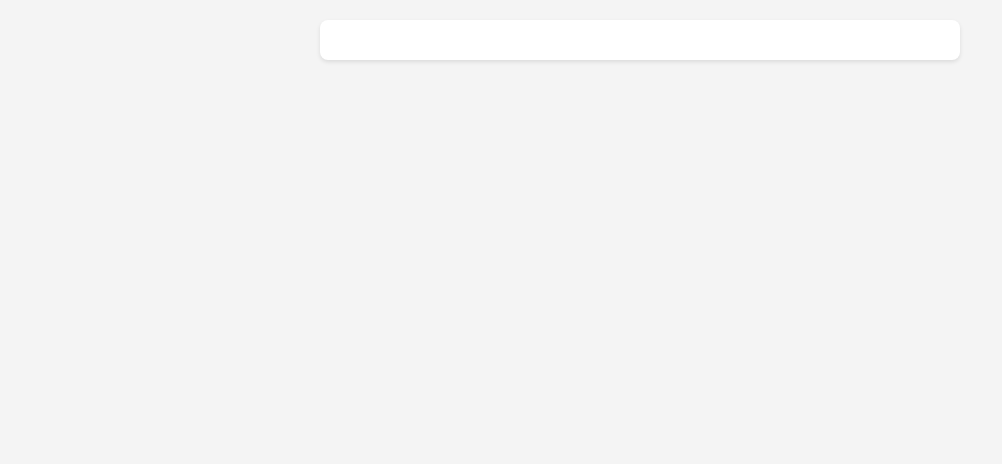
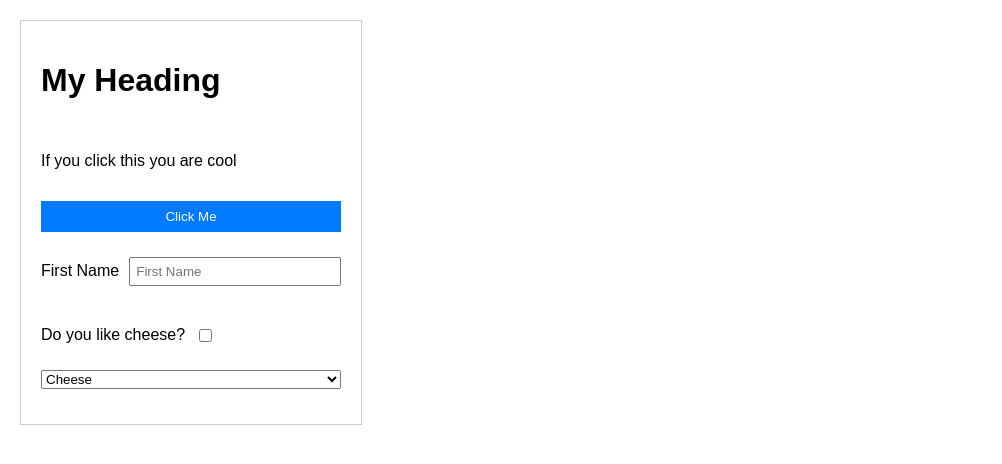
Before and after one commit to gordongrahamtesting/automationplayground, a website with bundled scripts: page webapp/index.html in a window 1280 px wide. Shown: the whole page, without its empty margins (0-1002 px from the left). Built offline with nearby package versions, Linux system fonts and the light colour scheme.

Commit message:
add more elements as I learn typescript

```diff
--- a/webapp/index.html
+++ b/webapp/index.html
@@ -6,7 +6,25 @@
 </head>
 <body>
     <div id="app" data-testid="app-container">
+        <h1 data-testid="main-heading">My Heading</h1>
+        <p data-testid="sample-paragraph">If you click this you are cool</p>
+        <button data-testid="click-button">Click Me</button>
+        <div class="input-container"> <label data-testid="firstName-label">First Name</label>
+            <input data-testid="text-input" type="text" placeholder="First Name">
         </div>
+        <div data-testid="display-area"></div>
+        <div class="checkbox-container">
+            <label data-testid="question-label">Do you like cheese?</label>
+            <input data-testid="show-message-checkbox" type="checkbox" />
+            <label for="show-message-checkbox" data-testid="show-message-label">Show Message?</label>
+        </div>
+        <div data-testid="conditional-message">Check you out (pun intended)</div>
+        <select data-testid="option-select">
+            <option value="Cheese">Cheese</option>
+            <option value="Bacon">Bacon</option>
+        </select>
+        <div data-testid="selected-option-display"></div>
+    </div>
     <script src="./dist/bundle.js"></script>
 </body>
 </html>
--- a/webapp/src/index.ts
+++ b/webapp/src/index.ts
@@ -10,49 +10,88 @@ const checkbox = document.querySelector(`[data-testid="${testIds.showMessageChec
 const message = document.querySelector(`[data-testid="${testIds.conditionalMessage}"]`) as HTMLElement | null;
 const select = document.querySelector(`[data-testid="${testIds.optionSelect}"]`) as HTMLSelectElement | null;
 const selectedDisplay = document.querySelector(`[data-testid="${testIds.selectedOptionDisplay}"]`);
+const firstNameLabel = document.querySelector(`[data-testid="${testIds.firstNameLabel}"]`);
+const questionLabel = document.querySelector(`[data-testid="${testIds.firstNameLabel}"]`);
 
 if (appDiv) {
     appDiv.innerHTML = ''; // Clear existing content
 
+    const container = document.createElement('div');
+    container.style.display = 'flex';
+    container.style.flexDirection = 'column';
+    container.style.gap = '15px'; // Adjust gap for spacing
+
     if (heading) {
-        appDiv.appendChild(heading);
+        container.appendChild(heading);
     }
     if (paragraph) {
-        appDiv.appendChild(paragraph);
+        container.appendChild(paragraph);
     }
     if (button) {
-        appDiv.appendChild(button);
+        container.appendChild(button);
         button.addEventListener('click', () => {
             if (paragraph) {
                 paragraph.textContent = 'Button clicked!';
             }
         });
     }
-    if (input && display) {
-        appDiv.appendChild(input);
-        appDiv.appendChild(display);
-        input.addEventListener('input', () => {
-            if (input) {
+
+    // Create and append the input-container
+    const inputContainer = document.createElement('div');
+    inputContainer.classList.add('input-container'); // Add the class for styling
+
+    if (firstNameLabel) {
+        inputContainer.appendChild(firstNameLabel);
+    }
+    if (input) {
+        inputContainer.appendChild(input);
+    }
+
+    container.appendChild(inputContainer); // Append inputContainer to main container
+
+    if (display) {
+        container.appendChild(display);
+        if (input) {
+            input.addEventListener('input', () => {
                 display.textContent = `You typed: ${input.value}`;
-            }
-        });
+            });
+        }
     }
+
     if (checkbox && message) {
-        appDiv.appendChild(checkbox);
-        appDiv.appendChild(message);
+        message.style.display = 'none';
+
+        const checkboxContainer = document.createElement('div');
+        checkboxContainer.classList.add('checkbox-container');
+        checkboxContainer.style.display = 'flex';
+        checkboxContainer.style.alignItems = 'center';
+
+        // Recreate the questionLabel element
+        const questionLabel = document.createElement('label');
+        questionLabel.setAttribute('data-testid', testIds.questionLabel); // Use the data-testid from testIds
+        questionLabel.textContent = 'Do you like cheese?'; // Set the label text
+
+        checkboxContainer.appendChild(questionLabel); // Append the recreated label
+        checkboxContainer.appendChild(checkbox);
+        container.appendChild(checkboxContainer);
+        container.appendChild(message);
+
         checkbox.addEventListener('change', () => {
             if (message && checkbox) {
                 message.style.display = checkbox.checked ? 'block' : 'none';
             }
         });
     }
+
     if (select && selectedDisplay) {
-        appDiv.appendChild(select);
-        appDiv.appendChild(selectedDisplay);
+        container.appendChild(select);
+        container.appendChild(selectedDisplay);
         select.addEventListener('change', () => {
             if (select) {
                 selectedDisplay.textContent = `Selected: ${select.value}`;
             }
         });
     }
+
+    appDiv.appendChild(container); // Corrected line: Add the container to appDiv
 }
--- a/webapp/src/testIds.ts
+++ b/webapp/src/testIds.ts
@@ -4,6 +4,8 @@ export const testIds = {
     sampleParagraph: 'sample-paragraph',
     clickButton: 'click-button',
     textInput: 'text-input',
+    firstNameLabel: 'firstName-label',
+    questionLabel: 'question-label',
     displayArea: 'display-area',
     showMessageCheckbox: 'show-message-checkbox',
     showMessageLabel: 'show-message-label',
--- a/webapp/styles/styles.css
+++ b/webapp/styles/styles.css
@@ -1,63 +1,44 @@
 body {
     font-family: sans-serif;
     margin: 20px;
-    background-color: #f4f4f4;
 }
 
 #app {
-    background-color: white;
+    width: 300px;
+    border: 1px solid #ccc;
     padding: 20px;
-    border-radius: 8px;
-    box-shadow: 0 2px 4px rgba(0, 0, 0, 0.1);
-    max-width: 600px;
-    margin: 0 auto;
 }
 
-h1 {
-    color: #333;
-    text-align: center;
-    margin-bottom: 20px;
-}
-
-p {
+.input-container { /* Added styles for the container */
+    display: flex;
+    align-items: center; /* Vertically align the label and input */
     margin-bottom: 10px;
 }
 
-button, input[type="text"], input[type="checkbox"], select {
-    padding: 8px 12px;
-    margin-bottom: 10px;
-    border: 1px solid #ccc;
-    border-radius: 4px;
-    box-sizing: border-box;
+label {
+    margin-right: 10px; /* Add some space between the label and input */
+}
+
+input[type="text"] {
+    flex: 1; /* Allow the input to take remaining space */
+    padding: 5px;
 }
 
 button {
+    padding: 8px 15px;
     background-color: #007bff;
     color: white;
     border: none;
     cursor: pointer;
+    margin-bottom: 10px;
 }
 
-button:hover {
-    background-color: #0056b3;
+.checkbox-container {
+    margin-bottom: 10px;
 }
 
-input[type="checkbox"] {
-    margin-right: 5px;
+#display-area, #selected-option-display {
+    border: 1px solid #eee;
+    padding: 10px;
+    margin-top: 10px;
 }
-
-#conditionalMessage {
-    border: 1px solid #ddd;
-    padding: 10px;
-    border-radius: 4px;
-    background-color: #f9f9f9;
-}
-
-select {
-    width: 200px;
-}
-
-label {
-    display: block;
-    margin-bottom: 5px;
-}
```
Also changed, not shown: webapp/dist/bundle.js.
